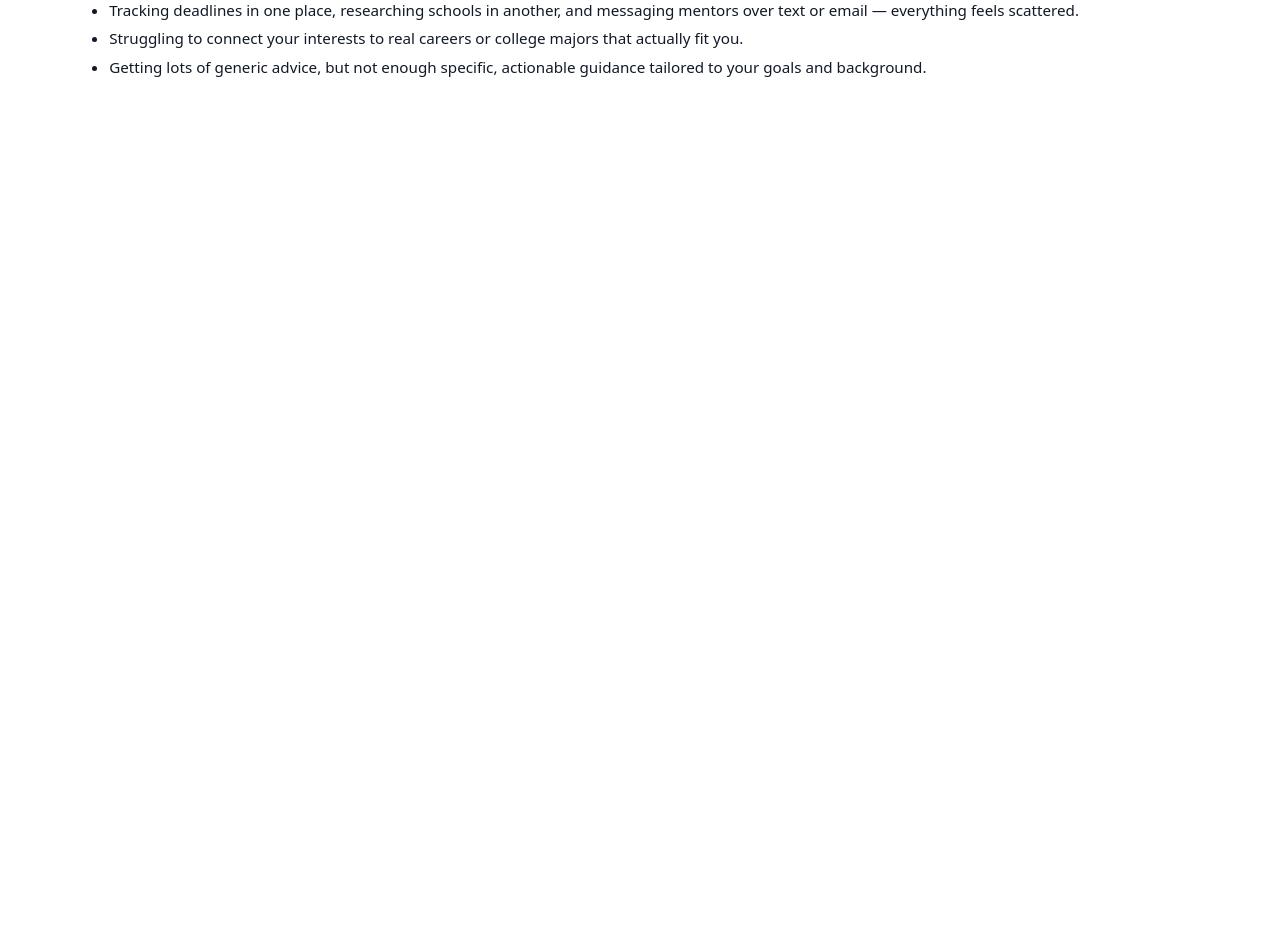
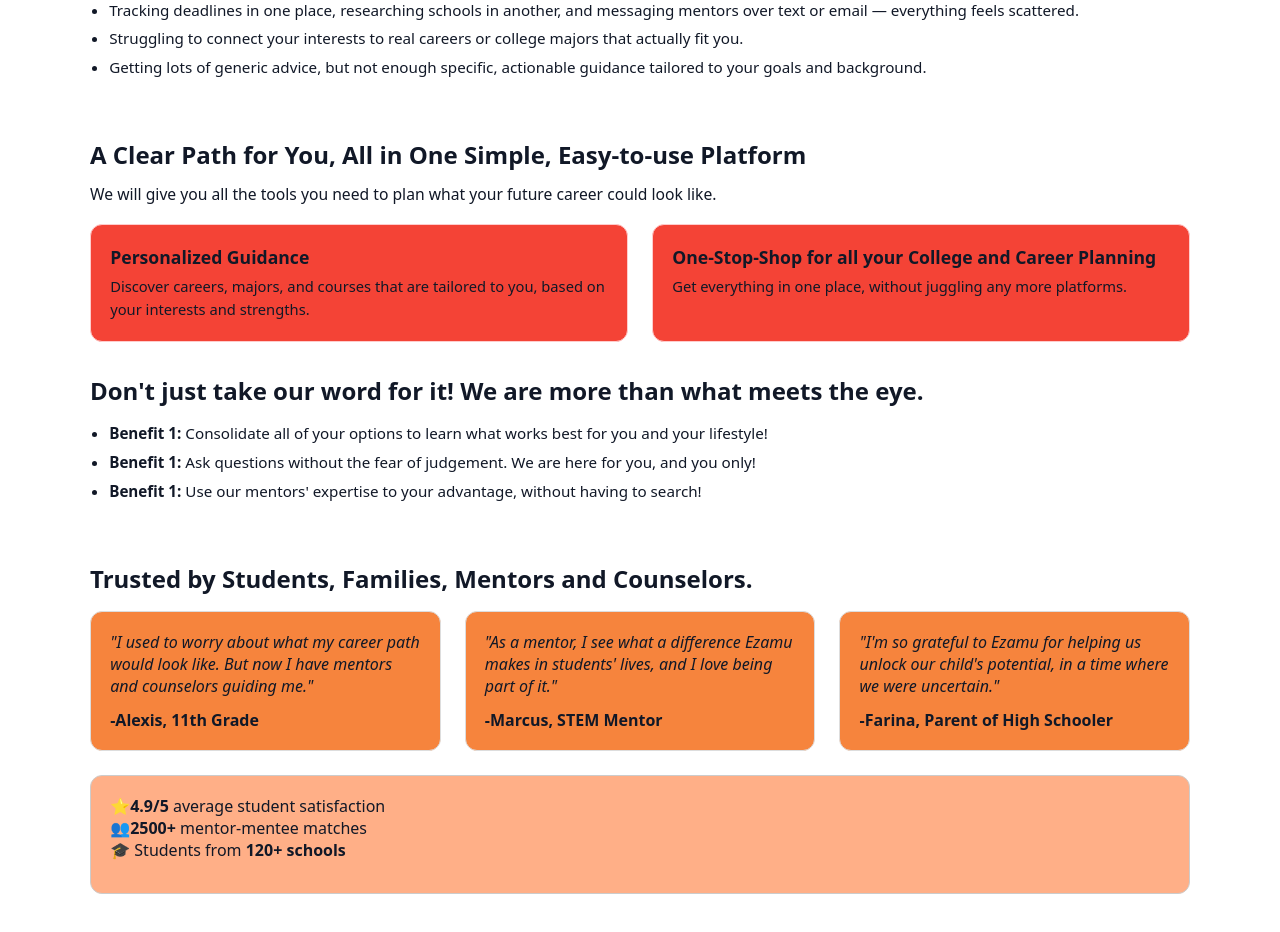
Before and after one commit to justaformality/ezamu-mentor-mentee-platform, a React (Vite) app in the folder frontend/: page / in a window 1280 px wide. Shown: the part 540-1472 px from the top of the page. Before the commit the page ends 800 px from the top, so only its background shows below. Built offline with nearby package versions, Linux system fonts and the light colour scheme.

Commit message:
Update landing-page.jsx, added solution + social proof

```diff
--- a/frontend/src/pages/landing-page.jsx
+++ b/frontend/src/pages/landing-page.jsx
@@ -190,8 +190,159 @@
 
 
         {/* 3. SOLUTION / VALUE PROP SECTION ------------------------------------------------------------------------------------------------------------*/}
+{/* 3. SOLUTION / VALUE PROP SECTION ------------------------------------------------------------------------------------------------------------*/}
+        <section style = {{ marginBottom: "3.5rem"}}>
+          <h2
+            style={{
+              fontSize: "1.5rem",
+              marginBottom: "0.75rem"
+            }}
+            >
+              A Clear Path for You, All in One Simple, Easy-to-use Platform
+            </h2>
+            <p style={{ marginBottom: "1.2rem", fontSize: "0.98rem", maxWidth: "720px"}}>
+              We will give you all the tools you need to plan what your future career could look like.
+            </p>
+            <div
+              style={{
+                display: "flex",
+                flexWrap: "wrap",
+                gap: "1.5rem"
+              }}
+              >
+                <div
+                  style={{
+                    flex: "1 1 260px",
+                    background: "#f44336",
+                    border: "1px solid #ffcccc",
+                    padding: "1.2rem",
+                    borderRadius: "0.75rem"
+                  }}
+                  >
+                    <h3 style={{ fontSize: "1.1rem", marginBottom: "0.4rem"}}>Personalized Guidance</h3>
+                    <p style={{ fontSize: "0.92rem", lineHeight: 1.6}}>
+                      Discover careers, majors, and courses that are tailored to you, based on your interests and strengths.
+                    </p>
+                </div>
+                <div
+                  style={{
+                    flex: "1 1 260px",
+                    background: "#f44336",
+                    border: "1px solid #ffcccc",
+                    padding: "1.2rem",
+                    borderRadius: "0.75rem"
+                  }}
+                >
+                  <h3 style={{ fontSize: "1.1rem", marginBottom: "0.4rem"}}>One-Stop-Shop for all your College and Career Planning</h3>
+                  <p style={{ fontSize: "0.92rem", lineHeight: 1.6}}>
+                    Get everything in one place, without juggling any more platforms.
+                  </p>
+                </div>
+            </div>
+            <h2
+              style={{
+                fontSize: "1.5rem",
+                marginBottom: "0.75rem",
+                marginTop: "2rem",
+              }}
+            >
+              Don't just take our word for it! We are more than what meets the eye.
+            </h2>
+            <ul
+              style={{
+                lineHeight: 1.9,
+                fontSize: "0.95rem",
+                paddingLeft: "1.2rem"
+              }}
+            >
+              <li><strong>Benefit 1:</strong> Consolidate all of your options to learn what works best for you and your lifestyle!</li>
+              <li><strong>Benefit 1:</strong> Ask questions without the fear of judgement. We are here for you, and you only!</li>
+              <li><strong>Benefit 1:</strong> Use our mentors' expertise to your advantage, without having to search!  </li>
+            </ul>
+        </section>
 
         {/* 4. SOCIAL PROOF SECTION ------------------------------------------------------------------------------------------------------------*/}
+        <section style={{ marginBottom: "3.5rem"}}>
+          <h2
+            style={{
+              fontSize: "1.5rem",
+              marginBottom: "1rem"
+            }}
+          >
+            Trusted by Students, Families, Mentors and Counselors.
+          </h2>
+          <div
+            style={{
+              display: "flex",
+              flexWrap: "wrap",
+              gap: "1.5rem",
+              alighItems: "stretch",
+            }}
+          >
+            <div
+              style={{
+                flex: "1 1 300px",
+                padding: "1.2rem",
+                border: "1px solid #ddd",
+                borderRadius: "0.75rem",
+                background: "#f6843dff",
+              }}
+            >
+              <p style={{ fontStyle: "italic", marginBottom: "0.75rem"}}>
+                "I used to worry about what my career path would look like. But now I have mentors and counselors guiding me."
+              </p>
+              <p style={{fontWeight: 600}}>-Alexis, 11th Grade</p>
+            </div>
+
+            <div
+              style={{
+                flex: "1 1 300px",
+                padding: "1.2rem",
+                border: "1px solid #ddd",
+                borderRadius: "0.75rem",
+                background: "#f6843dff",
+              }}
+            >
+              <p style={{ fontStyle: "italic", marginBottom: "0.75rem"}}>
+                "As a mentor, I see what a difference Ezamu makes in students' lives, and I love being part of it."
+              </p>
+              <p style={{fontWeight: 600}}>-Marcus, STEM Mentor</p>
+            </div>
+
+            <div
+              style={{
+                flex: "1 1 300px",
+                padding: "1.2rem",
+                border: "1px solid #ddd",
+                borderRadius: "0.75rem",
+                background: "#f6843dff",
+              }}
+            >
+              <p style={{ fontStyle: "italic", marginBottom: "0.75rem"}}>
+                "I'm so grateful to Ezamu for helping us unlock our child's potential, in a time where we were uncertain."
+              </p>
+              <p style={{fontWeight: 600}}>-Farina, Parent of High Schooler</p>
+            </div>
+
+            <div
+              style={{
+                flex: "1 1 300px",
+                padding: "1.2rem",
+                border: "1px solid #ccc",
+                borderRadius: "0.75rem",
+                background: "#ffaf87ff",
+              }}
+            >
+              <p style={{ marginBottom: "0.75rem"}}>
+                ⭐<strong>4.9/5</strong> average student satisfaction
+                <br />
+                👥<strong>2500+</strong> mentor-mentee matches
+                <br />
+                🎓 Students from <strong>120+ schools</strong>
+              </p>
+            </div>
+          </div>
+        </section>
 
         {/* 5. HOW IT WORKS SECTION ------------------------------------------------------------------------------------------------------------*/}
 
```
